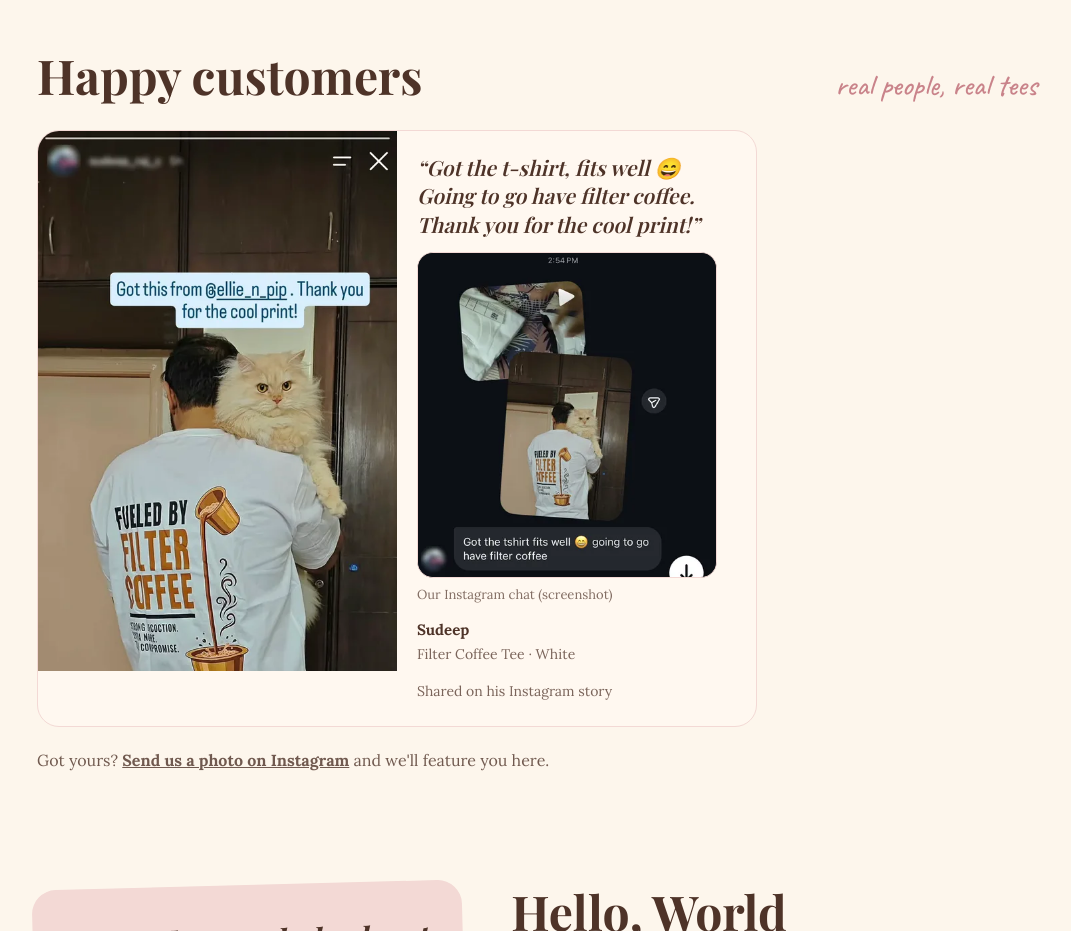
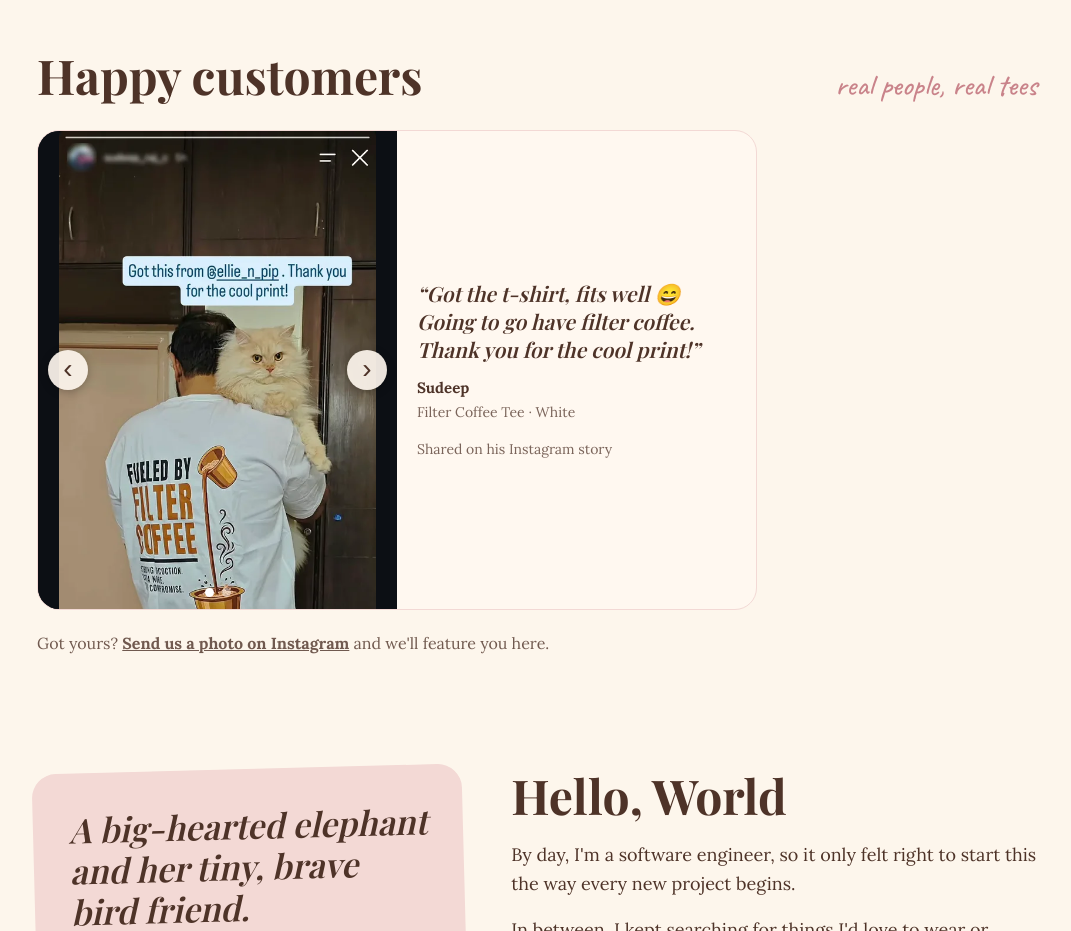
Before and after one commit to SophiMary/ellie-and-pip, a plain HTML site: page index.html in a window 1280 px wide. Shown: the part 2740-3671 px from the top of the page, without its empty margins (103-1174 px from the left). Drawn offline with nearby package versions, Linux system fonts and the light colour scheme; a web font is replaced by a local one.

Commit message:
Review: two-photo slider with arrows (story + chat)
Co-Authored-By: Claude Opus 5.5 <noreply@anthropic.com>
Claude-Session: https://claude.ai/code/session_01FrjUq3eFFSbHqJfHnMXgbD

```diff
--- a/index.html
+++ b/index.html
@@ -213,11 +213,19 @@ footer{border-top:1px solid var(--blush);padding:40px 0 56px;margin-top:20px}
 .reviews{display:grid;grid-template-columns:repeat(auto-fill,minmax(320px,720px));gap:22px}
 .review{background:#fff8f0;border:1.5px solid var(--blush);border-radius:22px;overflow:hidden;display:grid;grid-template-columns:1fr 1fr;align-items:start}
 .review > img{width:100%;height:auto;display:block}
-.review-body{padding:22px 20px;display:flex;flex-direction:column;gap:12px;justify-content:center}
+.review-body{padding:22px 20px;display:flex;flex-direction:column;gap:12px;justify-content:center;align-self:center}
 .stars{color:#D9A441;letter-spacing:3px;font-size:18px}
 .review q{font-family:var(--display);font-style:italic;font-size:21px;line-height:1.35;quotes:"\201C" "\201D"}
 .review .who{font-size:15px}.review .who b{display:block}
 .review .who span{opacity:.75;font-size:14px}
+.rslider{position:relative;overflow:hidden;background:#0c0f14;aspect-ratio:9/12}
+.rtrack{display:flex;height:100%;transition:transform .35s ease}
+.rtrack img{flex:0 0 100%;width:100%;height:100%;object-fit:contain;background:#0c0f14}
+.rarrow{position:absolute;top:50%;transform:translateY(-50%);width:40px;height:40px;border-radius:50%;border:0;background:rgba(253,246,237,.92);color:var(--ink);font-size:28px;line-height:1;cursor:pointer;box-shadow:0 2px 8px rgba(0,0,0,.25);display:grid;place-items:center;padding-bottom:3px}
+.rprev{left:10px}.rnext{right:10px}
+.rdots{position:absolute;bottom:12px;left:0;right:0;display:flex;justify-content:center;gap:8px}
+.rdots button{width:9px;height:9px;border-radius:50%;border:0;padding:0;background:rgba(253,246,237,.5);cursor:pointer}
+.rdots button.on{background:#fff}
 .review-cta{margin-top:20px;font-size:16px}
 .review .chat{width:100%!important;max-width:300px;height:auto!important;aspect-ratio:auto!important;object-fit:contain!important;background:#0c0f14!important;border-radius:16px;margin-top:2px;border:1.5px solid var(--blush)}
 .chat-label{font-size:13px;opacity:.7;margin-top:-6px}
@@ -697,15 +705,24 @@ var REVIEWS = [
   var rg=document.getElementById('reviewGrid');
   REVIEWS.forEach(function(r){
     var el=document.createElement('figure'); el.className='review';
-    el.innerHTML='<img src="'+r.photo+'" alt="" loading="lazy"><figcaption class="review-body"><q></q><span class="who"><b></b><span></span></span></figcaption>';
-    el.querySelector('img').alt=r.photoAlt; el.querySelector('q').textContent=r.text;
+    el.innerHTML='<div class="rslider"><div class="rtrack"></div><button type="button" class="rarrow rprev" aria-label="Previous photo">&#8249;</button><button type="button" class="rarrow rnext" aria-label="Next photo">&#8250;</button><div class="rdots"></div></div><figcaption class="review-body"><q></q><span class="who"><b></b><span></span></span></figcaption>';
+    var slides=[[r.photo,r.photoAlt,'His Instagram story']].concat(r.chat?[[r.chat,r.name+'\u2019s Instagram chat with us: photo of the tee and \u201cGot the tshirt fits well, going to go have filter coffee\u201d','Our Instagram chat']]:[]);
+    var tr=el.querySelector('.rtrack'), dots=el.querySelector('.rdots'), idx=0;
+    slides.forEach(function(sl,k){var im=document.createElement('img');im.src=sl[0];im.alt=sl[1];im.loading='lazy';tr.appendChild(im);
+      var d=document.createElement('button');d.type='button';d.setAttribute('aria-label','Show '+sl[2]);d.addEventListener('click',function(){go(k);});dots.appendChild(d);});
+    function go(k){idx=(k+slides.length)%slides.length;tr.style.transform='translateX('+(-100*idx)+'%)';
+      Array.prototype.forEach.call(dots.children,function(d,n){d.classList.toggle('on',n===idx);d.setAttribute('aria-current',n===idx?'true':'false');});}
+    el.querySelector('.rprev').addEventListener('click',function(){go(idx-1);});
+    el.querySelector('.rnext').addEventListener('click',function(){go(idx+1);});
+    if(slides.length<2){el.querySelector('.rprev').hidden=true;el.querySelector('.rnext').hidden=true;dots.hidden=true;}
+    var sx=null; tr.addEventListener('touchstart',function(e){sx=e.touches[0].clientX;},{passive:true});
+    tr.addEventListener('touchend',function(e){if(sx===null)return;var dx=e.changedTouches[0].clientX-sx;if(Math.abs(dx)>40)go(idx+(dx<0?1:-1));sx=null;});
+    go(0);
+    el.querySelector('q').textContent=r.text;
     el.querySelector('.who b').textContent=r.name; el.querySelector('.who span').textContent=r.product;
     if(r.handle){var hl=document.createElement('a');hl.className='story-link';hl.href='https://instagram.com/'+r.handle;hl.target='_blank';hl.rel='noopener';
       hl.innerHTML='<span></span>'; hl.querySelector('span').textContent='@'+r.handle+' on Instagram';
       el.querySelector('.review-body').appendChild(hl);}
-    if(r.chat){var ci=document.createElement('img');ci.className='chat';ci.src=r.chat;ci.loading='lazy';ci.alt=r.name+'\u2019s Instagram chat with us: unboxing video, photo, and \u201cGot the tshirt fits well, going to go have filter coffee\u201d';
-      var cl=document.createElement('span');cl.className='chat-label';cl.textContent='Our Instagram chat (screenshot)';
-      var body=el.querySelector('.review-body'); body.insertBefore(cl,body.querySelector('.who')); body.insertBefore(ci,cl);}
     var src=document.createElement('span'); src.className='who'; src.innerHTML='<span>Shared on his Instagram story</span>'; el.querySelector('.review-body').appendChild(src);
     rg.appendChild(el);
   });
```
